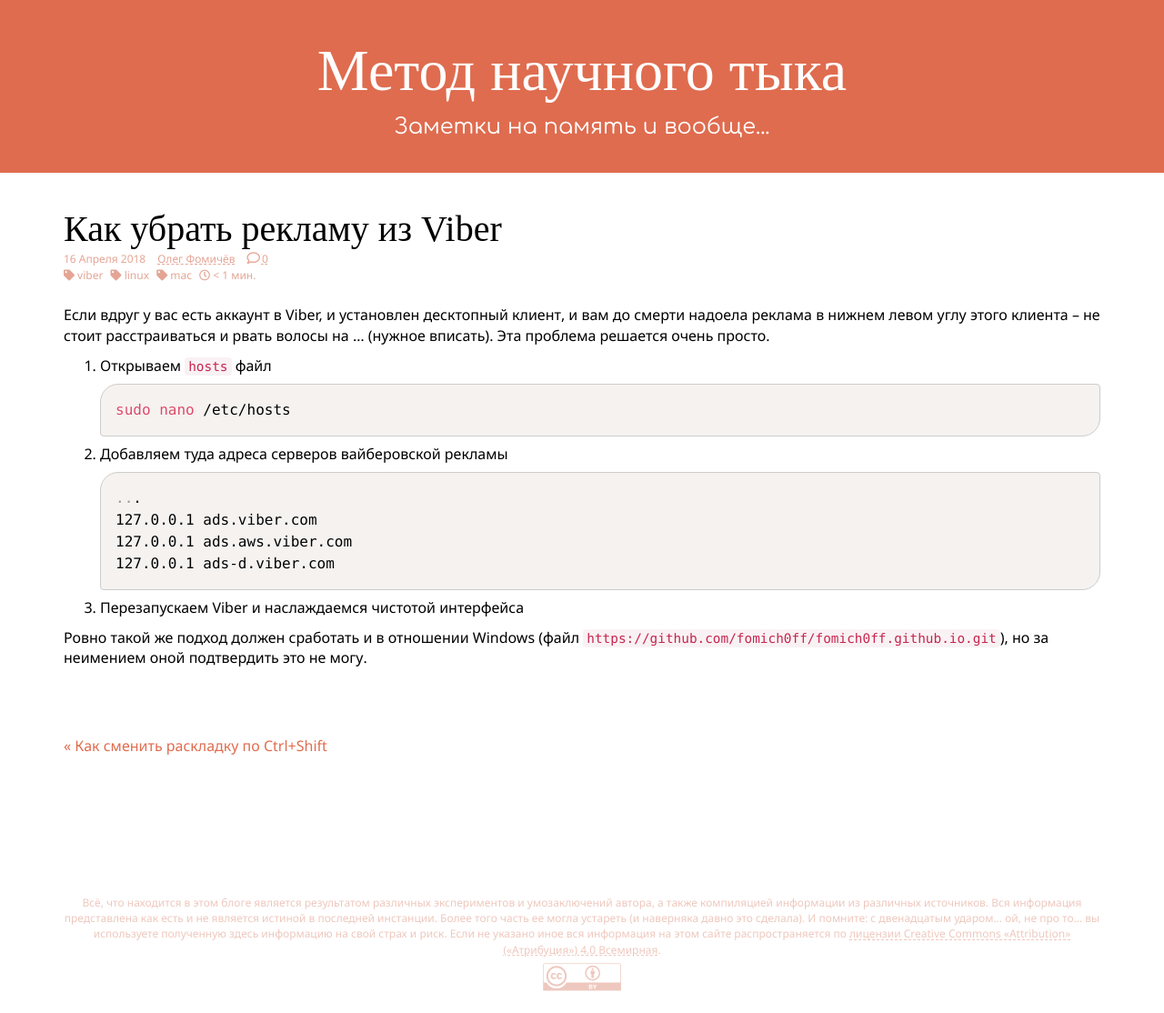
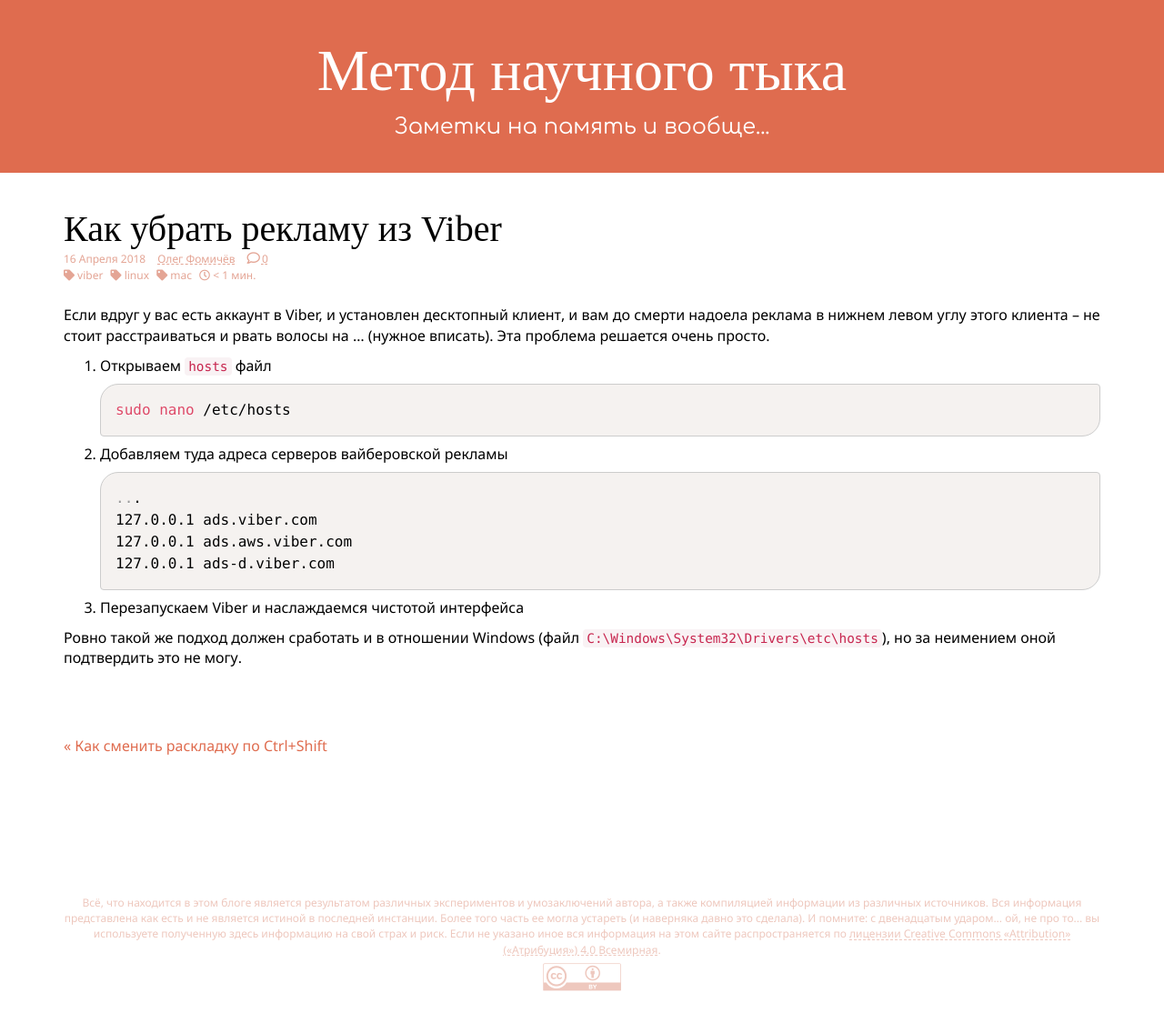
Before and after one commit to fomich0ff/fomich0ff.github.io, a Jekyll site: the page built from _posts/2018-04-16-how-to-remove-ads-from-desktop-viber.md, in a window 1280 px wide. Shown: the whole page at 91% size. Built offline with Jekyll 4.4.1, drawn with Linux system fonts in a browser that asks for light colours; nearby versions of some CDN libraries; some web fonts are replaced; comment, search, counter and statistics services are not loaded.

Commit message:
Update 2018-04-16-how-to-remove-ads-from-desktop-viber.md

````diff
--- a/_posts/2018-04-16-how-to-remove-ads-from-desktop-viber.md
+++ b/_posts/2018-04-16-how-to-remove-ads-from-desktop-viber.md
@@ -23,5 +23,5 @@
 3. Перезапускаем Viber и наслаждаемся чистотой интерфейса
 
 Ровно такой же подход должен сработать и в отношении Windows
-(файл ```https://github.com/fomich0ff/fomich0ff.github.io.git```),
+(файл ```C:\Windows\System32\Drivers\etc\hosts```),
 но за неимением оной подтвердить это не могу.
````
